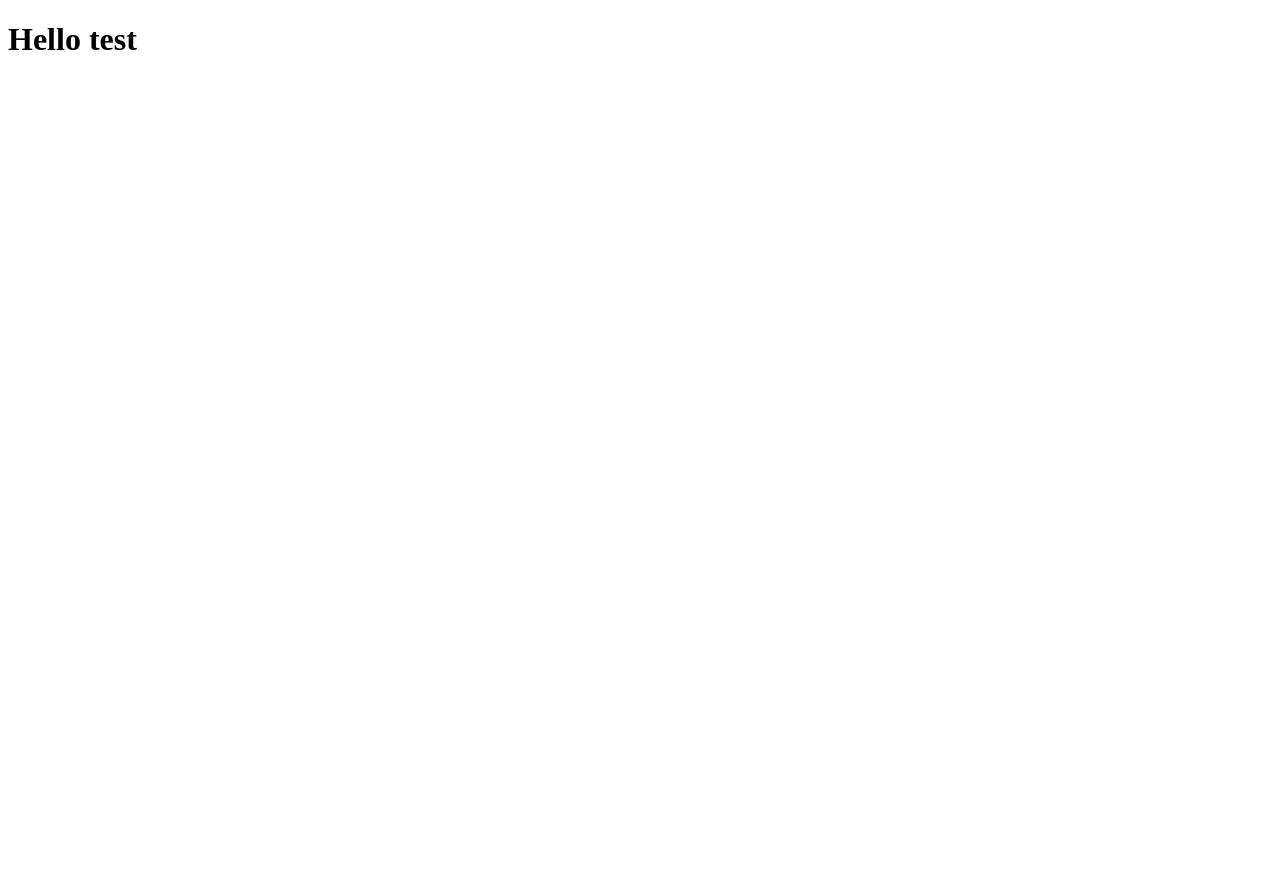
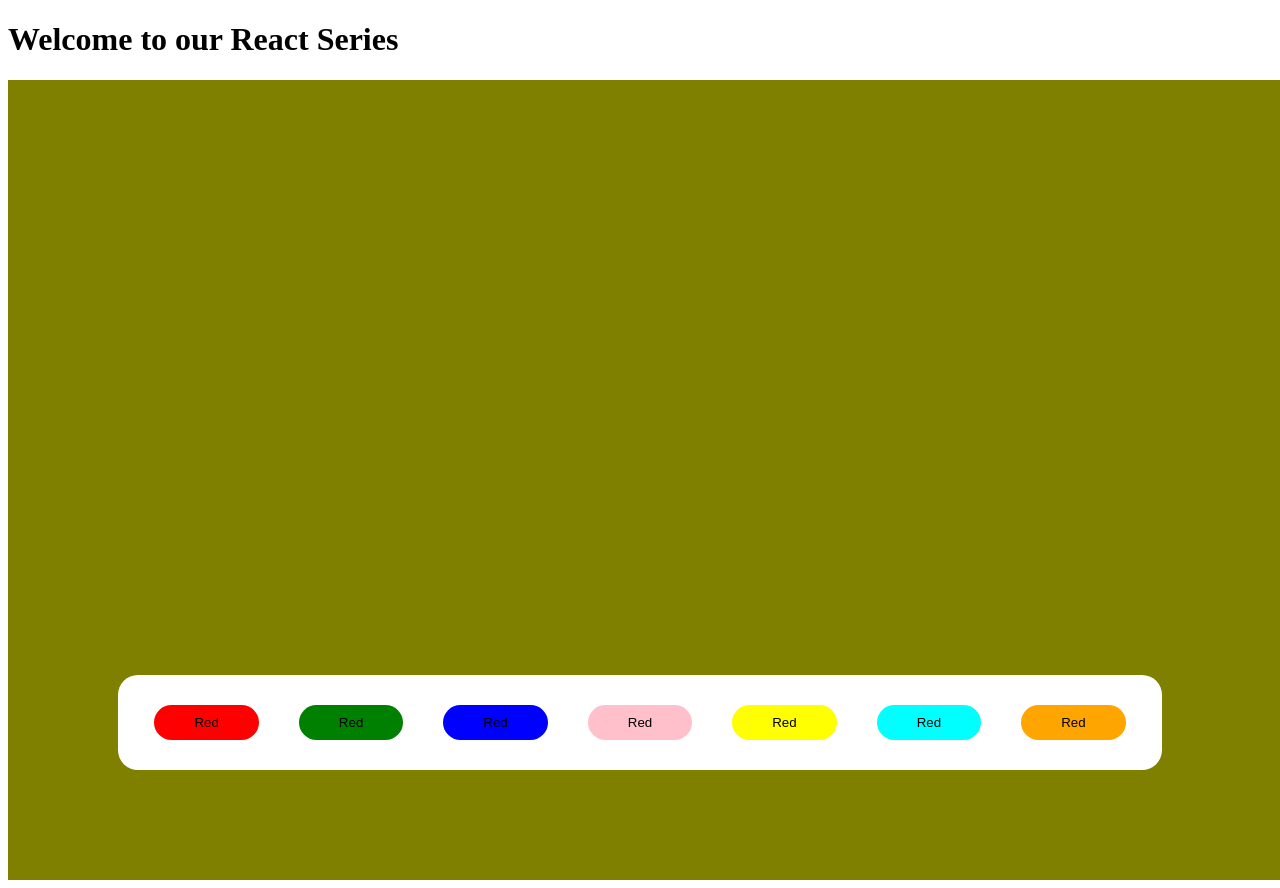
Before and after one commit to sandeepmernStack/react_production, a React (Vite) app in the folder 01_react/: page / in a window 1280 px wide. Before the commit the page ends 800 px from the top, so only its background shows below. Built offline with nearby package versions, Linux system fonts and the light colour scheme.

Commit message:
how to create a project like counter app Bg changer app

```diff
--- a/01_react/src/App.jsx
+++ b/01_react/src/App.jsx
@@ -1,12 +1,14 @@
-
-
+import Counter from "./Counter"
+import Bgchanger from "./Bgchanger"
 
 function App() {
 
 
   return (
     <>
-      <h1>Hello test</h1>
+      <h1>Welcome to our React Series</h1>
+      {/* <Counter/> */}
+      <Bgchanger/>
     </>
   )
 }
--- /dev/null
+++ b/01_react/src/Bgchanger.jsx
@@ -0,0 +1,20 @@
+import React, { useState } from 'react'
+import './style.css'
+const Bgchanger = () => {
+    const [color, setColor] = useState("olive")
+  return (
+    <div className='main-container' style={{backgroundColor:color}}>
+       <div className="buttons-container">
+          <button onClick={()=>setColor("red")} style={{backgroundColor:"red"}}>Red</button>
+          <button onClick={()=>setColor("green")} style={{backgroundColor:"green"}}>Red</button>
+          <button onClick={()=>setColor("blue")} style={{backgroundColor:"blue"}}>Red</button>
+          <button onClick={()=>setColor("pink")} style={{backgroundColor:"pink"}}>Red</button>
+          <button onClick={()=>setColor("yellow")} style={{backgroundColor:"yellow"}}>Red</button>
+          <button onClick={()=>setColor("cyan")} style={{backgroundColor:"cyan"}}>Red</button>
+          <button onClick={()=>setColor("orange")} style={{backgroundColor:"orange"}}>Red</button>
+       </div>
+    </div>
+  )
+}
+
+export default Bgchanger
--- /dev/null
+++ b/01_react/src/Counter.jsx
@@ -0,0 +1,20 @@
+import React from 'react'
+import { useState } from 'react'
+const Counter = () => {
+    const [counter, setCounter] = useState(0);
+    function addValue (){
+        setCounter(counter+1)
+    }
+    function removeValue (){
+        if(counter>0) setCounter(counter-1)
+    }
+  return (
+    <div>
+       <h1>Value Is {counter}</h1>
+       <button onClick={addValue}>Add Value</button>
+       <button onClick={removeValue}>Remove Value</button>
+    </div>
+  )
+}
+
+export default Counter
--- /dev/null
+++ b/01_react/src/style.css
@@ -0,0 +1,26 @@
+.main-container{
+width: 100vw;
+height: 100vh;
+background-color: olive;
+}
+
+.buttons-container{
+    max-width: 1024px;
+    width: 100%;
+    padding: 20px 10px;
+    border-radius: 20px;
+    background-color: white;
+    position: fixed;
+    margin: auto;
+    bottom: 30px;
+    left: 50%;
+    text-align: center;
+    transform: translatex(-50%);
+}
+
+.buttons-container button{
+    padding: 10px 40px;
+    border-radius: 40px;
+    border: 0;
+    margin: 10px 20px;
+}
```
